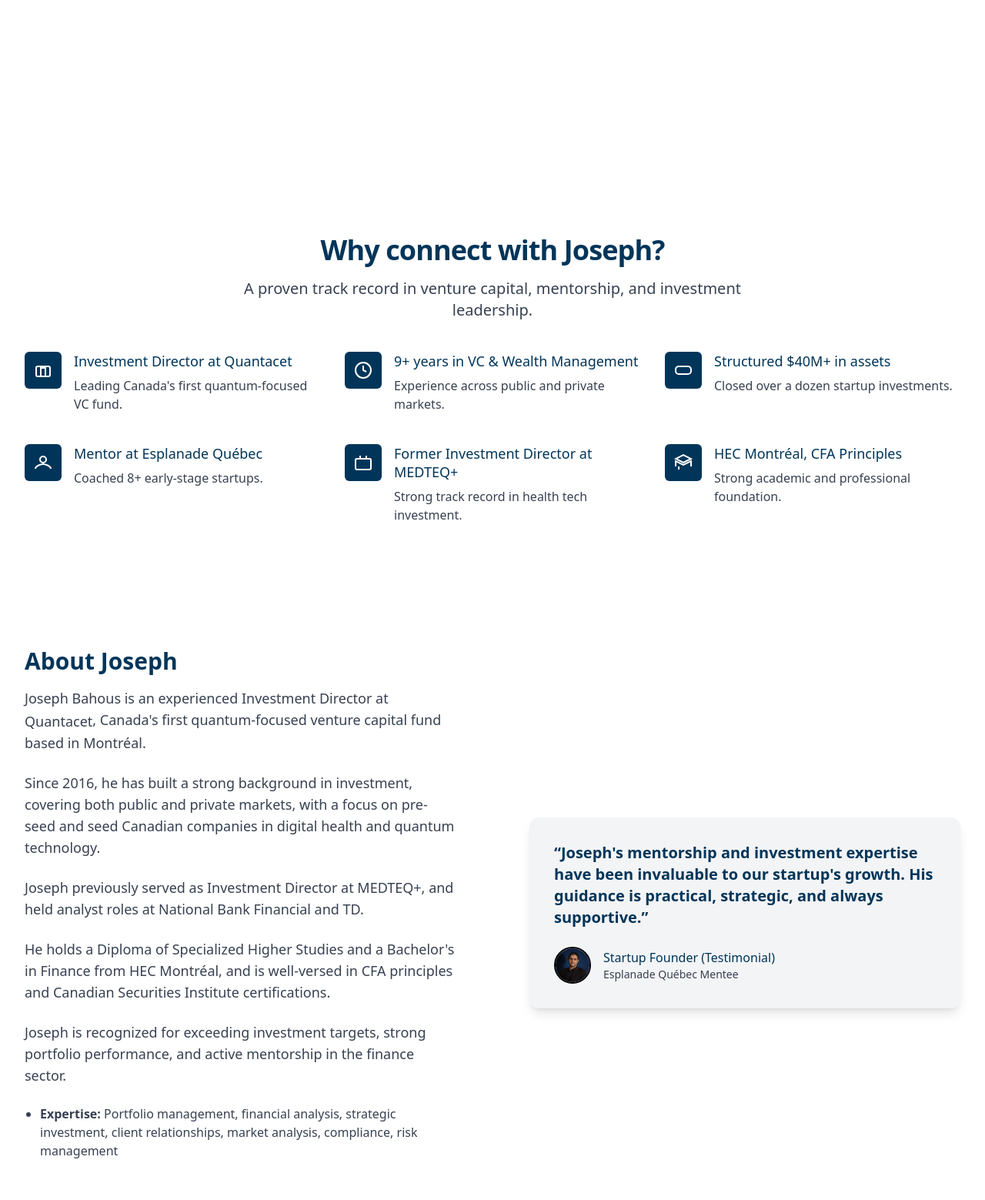
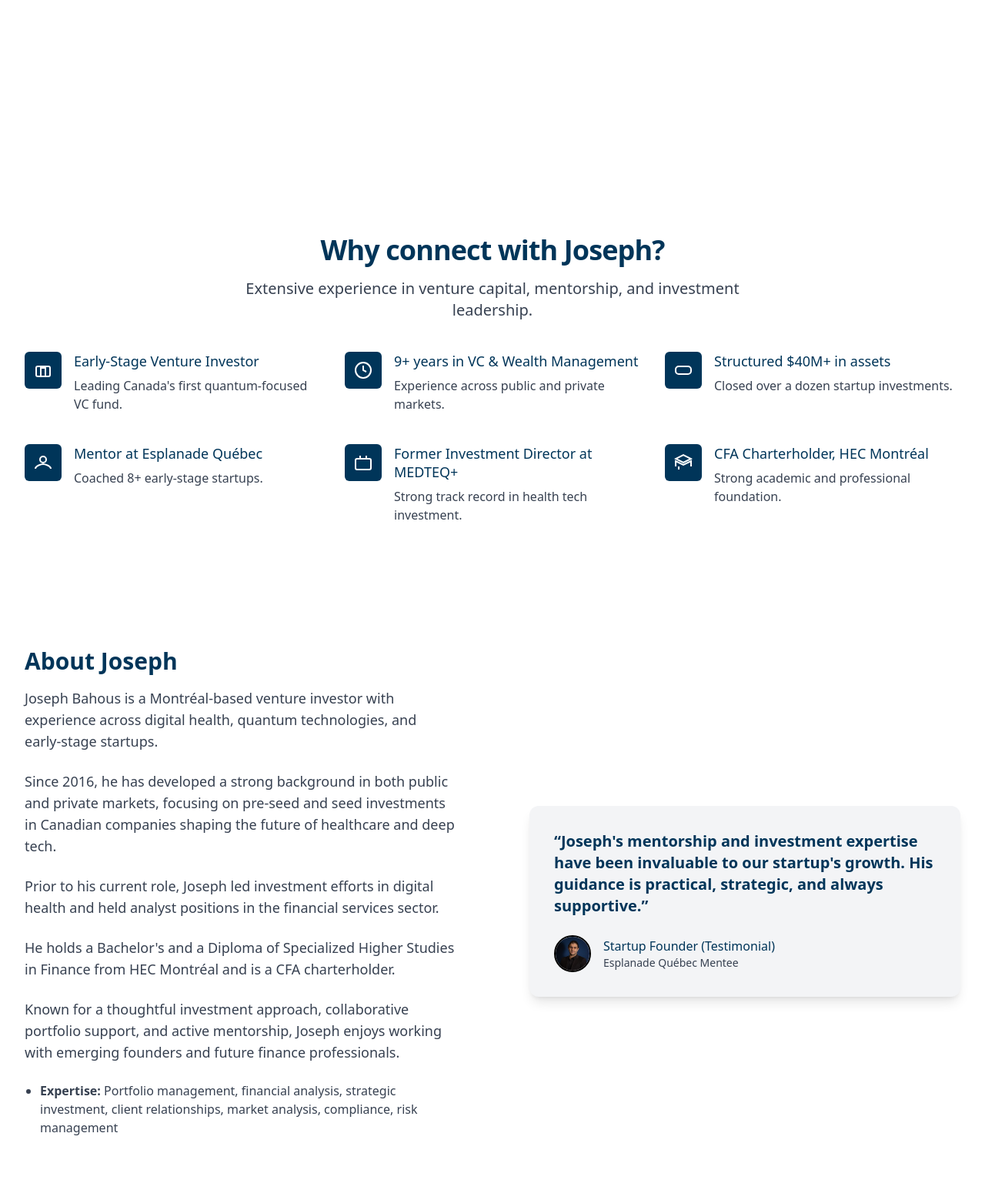
Before and after one commit to Mathomeister/josephbahous, a website: page templates/landing-page.html in a window 1280 px wide. Shown: the part 583-2142 px from the top of the page at 77% size. Drawn offline with nearby package versions, Linux system fonts and the light colour scheme; files whose address does not match are found by name.

Commit message:
Update site per Joseph's feedback: branding, about, credentials, contact, testimonial, Calendly

```diff
--- a/templates/landing-page.html
+++ b/templates/landing-page.html
@@ -73,7 +73,7 @@
   <section id="home" class="relative isolate overflow-hidden bg-white dark:bg-brand-dark min-h-screen flex items-center justify-center">
     <div class="mx-auto max-w-3xl px-6 lg:px-8 text-center">
       <h1 class="text-4xl font-bold tracking-tight text-brand-dark dark:text-white sm:text-6xl">Empowering the Next Generation of Innovators</h1>
-      <p class="mt-6 text-lg leading-8 text-gray-700 dark:text-gray-300">Mentorship, venture capital insights, and career guidance from Joseph Bahous, Investment Director at Quantacet.</p>
+      <p class="mt-6 text-lg leading-8 text-gray-700 dark:text-gray-300">Mentorship, venture capital insights, and career guidance from an experienced early-stage investor, Joseph Bahous.</p>
       <div class="mt-10 flex items-center justify-center gap-x-4">
         <a href="#book" class="rounded-full bg-brand-dark dark:bg-white px-8 py-3 text-base font-semibold text-white dark:text-brand-dark shadow-sm hover:bg-[#005080] hover:text-white dark:hover:bg-gray-200 dark:hover:text-brand-dark focus-visible:outline focus-visible:outline-2 focus-visible:outline-offset-2 focus-visible:outline-white transition">Book a Chat</a>
         <a href="#about" class="inline-flex items-center rounded-full border-2 border-brand-dark dark:border-white px-8 py-3 text-base font-semibold text-brand-dark dark:text-white bg-transparent hover:bg-gray-100 hover:text-brand-dark dark:hover:bg-gray-800 dark:hover:text-white focus-visible:outline focus-visible:outline-2 focus-visible:outline-offset-2 focus-visible:outline-white transition">
@@ -89,7 +89,7 @@
     <div class="max-w-7xl mx-auto px-4 sm:px-6 lg:px-8">
       <div class="text-center">
         <p class="mt-2 text-3xl leading-8 font-extrabold tracking-tight text-brand-dark dark:text-white sm:text-4xl">Why connect with Joseph?</p>
-        <p class="mt-4 max-w-2xl text-xl text-gray-700 dark:text-gray-300 mx-auto">A proven track record in venture capital, mentorship, and investment leadership.</p>
+        <p class="mt-4 max-w-2xl text-xl text-gray-700 dark:text-gray-300 mx-auto">Extensive experience in venture capital, mentorship, and investment leadership.</p>
       </div>
       <div class="mt-10">
         <dl class="space-y-10 md:space-y-0 md:grid md:grid-cols-3 md:gap-x-8 md:gap-y-10">
@@ -99,7 +99,7 @@
                 <!-- Icon: Briefcase -->
                 <svg class="h-6 w-6" fill="none" stroke="currentColor" stroke-width="2" viewBox="0 0 24 24" aria-hidden="true" focusable="false"><rect x="3" y="7" width="18" height="13" rx="2"/><path d="M9 21V9h6v12"/></svg>
               </div>
-              <p class="ml-16 text-lg leading-6 font-medium text-brand-dark dark:text-white">Investment Director at Quantacet</p>
+              <p class="ml-16 text-lg leading-6 font-medium text-brand-dark dark:text-white">Early-Stage Venture Investor</p>
             </dt>
             <dd class="mt-2 ml-16 text-base text-gray-700 dark:text-gray-300">Leading Canada's first quantum-focused VC fund.</dd>
           </div>
@@ -149,7 +149,7 @@
                 <!-- Icon: Certificate -->
                 <svg class="h-6 w-6" fill="none" stroke="currentColor" stroke-width="2" viewBox="0 0 24 24" aria-hidden="true" focusable="false"><path d="M22 7L12 12 2 7l10-5 10 5z"/><path d="M2 17v-7l10 5 10-5v7"/><path d="M6 21v-4"/></svg>
               </div>
-              <p class="ml-16 text-lg leading-6 font-medium text-brand-dark dark:text-white">HEC Montréal, CFA Principles</p>
+              <p class="ml-16 text-lg leading-6 font-medium text-brand-dark dark:text-white">CFA Charterholder, HEC Montréal</p>
             </dt>
             <dd class="mt-2 ml-16 text-base text-gray-700 dark:text-gray-300">Strong academic and professional foundation.</dd>
           </div>
@@ -164,11 +164,11 @@
       <div class="lg:grid lg:grid-cols-2 lg:gap-24 lg:items-center">
         <div>
           <h2 class="text-3xl font-extrabold text-brand-dark dark:text-white mb-4">About Joseph</h2>
-          <p class="text-lg text-gray-700 dark:text-gray-300 mb-6">Joseph Bahous is an experienced Investment Director at <a href="https://www.quantacet.com/en/" target="_blank" rel="noopener" class="inline-block align-middle" aria-label="Quantacet">Quantacet</a>, Canada's first quantum-focused venture capital fund based in Montréal.</p>
-          <p class="text-lg text-gray-700 dark:text-gray-300 mb-6">Since 2016, he has built a strong background in investment, covering both public and private markets, with a focus on pre-seed and seed Canadian companies in digital health and quantum technology.</p>
-          <p class="text-lg text-gray-700 dark:text-gray-300 mb-6">Joseph previously served as Investment Director at MEDTEQ+, and held analyst roles at National Bank Financial and TD.</p>
-          <p class="text-lg text-gray-700 dark:text-gray-300 mb-6">He holds a Diploma of Specialized Higher Studies and a Bachelor's in Finance from HEC Montréal, and is well-versed in CFA principles and Canadian Securities Institute certifications.</p>
-          <p class="text-lg text-gray-700 dark:text-gray-300 mb-6">Joseph is recognized for exceeding investment targets, strong portfolio performance, and active mentorship in the finance sector.</p>
+          <p class="text-lg text-gray-700 dark:text-gray-300 mb-6">Joseph Bahous is a Montréal-based venture investor with experience across digital health, quantum technologies, and early-stage startups.</p>
+          <p class="text-lg text-gray-700 dark:text-gray-300 mb-6">Since 2016, he has developed a strong background in both public and private markets, focusing on pre-seed and seed investments in Canadian companies shaping the future of healthcare and deep tech.</p>
+          <p class="text-lg text-gray-700 dark:text-gray-300 mb-6">Prior to his current role, Joseph led investment efforts in digital health and held analyst positions in the financial services sector.</p>
+          <p class="text-lg text-gray-700 dark:text-gray-300 mb-6">He holds a Bachelor's and a Diploma of Specialized Higher Studies in Finance from HEC Montréal and is a CFA charterholder.</p>
+          <p class="text-lg text-gray-700 dark:text-gray-300 mb-6">Known for a thoughtful investment approach, collaborative portfolio support, and active mentorship, Joseph enjoys working with emerging founders and future finance professionals.</p>
           <ul class="list-disc pl-5 text-gray-700 dark:text-gray-300 space-y-2 mb-6">
             <li><strong>Expertise:</strong> Portfolio management, financial analysis, strategic investment, client relationships, market analysis, compliance, risk management</li>
           </ul>
@@ -194,7 +194,7 @@
     <div class="max-w-2xl mx-auto text-center px-4">
       <h2 class="text-3xl font-bold text-brand-dark dark:text-white mb-4">Ready to connect?</h2>
       <p class="text-lg text-gray-700 dark:text-gray-300 mb-8">Book a chat to discuss venture capital, startups, or career guidance with Joseph Bahous.</p>
-      <a href="#book" class="inline-block rounded-full bg-brand-dark dark:bg-white px-8 py-3 text-base font-semibold text-white dark:text-brand-dark shadow-sm hover:bg-[#005080] hover:text-white dark:hover:bg-gray-200 dark:hover:text-brand-dark transition">Book a Chat</a>
+      <a href="https://calendly.com/j-j-bahous" class="inline-block rounded-full bg-brand-dark dark:bg-white px-8 py-3 text-base font-semibold text-white dark:text-brand-dark shadow-sm hover:bg-[#005080] hover:text-white dark:hover:bg-gray-200 dark:hover:text-brand-dark transition">Book a Chat</a>
     </div>
   </section>
 
@@ -210,7 +210,7 @@
           <dl class="space-y-8">
             <div>
               <dt class="text-lg leading-6 font-medium text-brand-dark dark:text-white">Who is Joseph Bahous?</dt>
-              <dd class="mt-2 text-base text-gray-700 dark:text-gray-300">Joseph is an Investment Director at Quantacet, specializing in venture capital and wealth management.</dd>
+              <dd class="mt-2 text-base text-gray-700 dark:text-gray-300">Joseph Bahous is a Montréal-based venture investor with experience across digital health, quantum technologies, and early-stage startups.</dd>
             </div>
             <div>
               <dt class="text-lg leading-6 font-medium text-brand-dark dark:text-white">What can I talk to Joseph about?</dt>
@@ -249,18 +249,12 @@
           <ul class="space-y-4">
             <li class="flex items-center gap-3">
               <svg class="w-6 h-6 text-sky-700 dark:text-white" fill="none" stroke="currentColor" stroke-width="2" viewBox="0 0 24 24" aria-hidden="true" focusable="false"><path stroke-linecap="round" stroke-linejoin="round" d="M16 12a4 4 0 01-8 0m8 0a4 4 0 00-8 0m8 0V8a4 4 0 00-8 0v4m8 0v4a4 4 0 01-8 0v-4"/></svg>
-              <a href="mailto:joseph.bahous@gmail.com" class="text-gray-900 dark:text-gray-100 hover:text-[#006DAA] transition" aria-label="Email Joseph Bahous"><span>joseph.bahous [at] gmail.com</span></a>
+              <a href="mailto:j.j.bahous@gmail.com" class="text-gray-900 dark:text-gray-100 hover:text-[#006DAA] transition" aria-label="Email Joseph Bahous"><span>j.j.bahous [at] gmail.com</span></a>
             </li>
             <li class="flex items-center gap-3">
               <a href="https://www.linkedin.com/in/joseph-bahous-cfa-337196b3" target="_blank" rel="noopener" aria-label="LinkedIn" class="flex items-center gap-2 hover:text-[#006DAA] transition">
                 <svg class="w-6 h-6 text-sky-700 dark:text-white" fill="currentColor" viewBox="0 0 24 24" aria-hidden="true" focusable="false"><path d="M19 0h-14c-2.761 0-5 2.239-5 5v14c0 2.761 2.239 5 5 5h14c2.761 0 5-2.239 5-5v-14c0-2.761-2.239-5-5-5zm-11 19h-3v-10h3v10zm-1.5-11.268c-.966 0-1.75-.784-1.75-1.75s.784-1.75 1.75-1.75 1.75.784 1.75 1.75-.784 1.75-1.75 1.75zm13.5 11.268h-3v-5.604c0-1.337-.025-3.063-1.868-3.063-1.868 0-2.154 1.459-2.154 2.968v5.699h-3v-10h2.881v1.367h.041c.401-.761 1.379-1.563 2.841-1.563 3.039 0 3.6 2.001 3.6 4.601v5.595z"/></svg>
                 <span class="text-gray-900 dark:text-gray-100">LinkedIn</span>
-              </a>
-            </li>
-            <li class="flex items-center gap-3">
-              <a href="https://www.quantacet.com/en/team/" target="_blank" rel="noopener" aria-label="Quantacet" class="flex items-center gap-2 hover:text-[#006DAA] transition">
-                <svg class="w-6 h-6 text-sky-700 dark:text-white" fill="currentColor" viewBox="0 0 24 24" aria-hidden="true" focusable="false"><path d="M12 2C6.48 2 2 6.48 2 12s4.48 10 10 10 10-4.48 10-10S17.52 2 12 2zm0 18c-4.41 0-8-3.59-8-8s3.59-8 8-8 8 3.59 8 8-3.59 8-8 8zm-1-13h2v6h-2zm0 8h2v2h-2z"/></svg>
-                <span class="text-gray-900 dark:text-gray-100">Quantacet</span>
               </a>
             </li>
             <li class="flex items-center gap-3">
```
